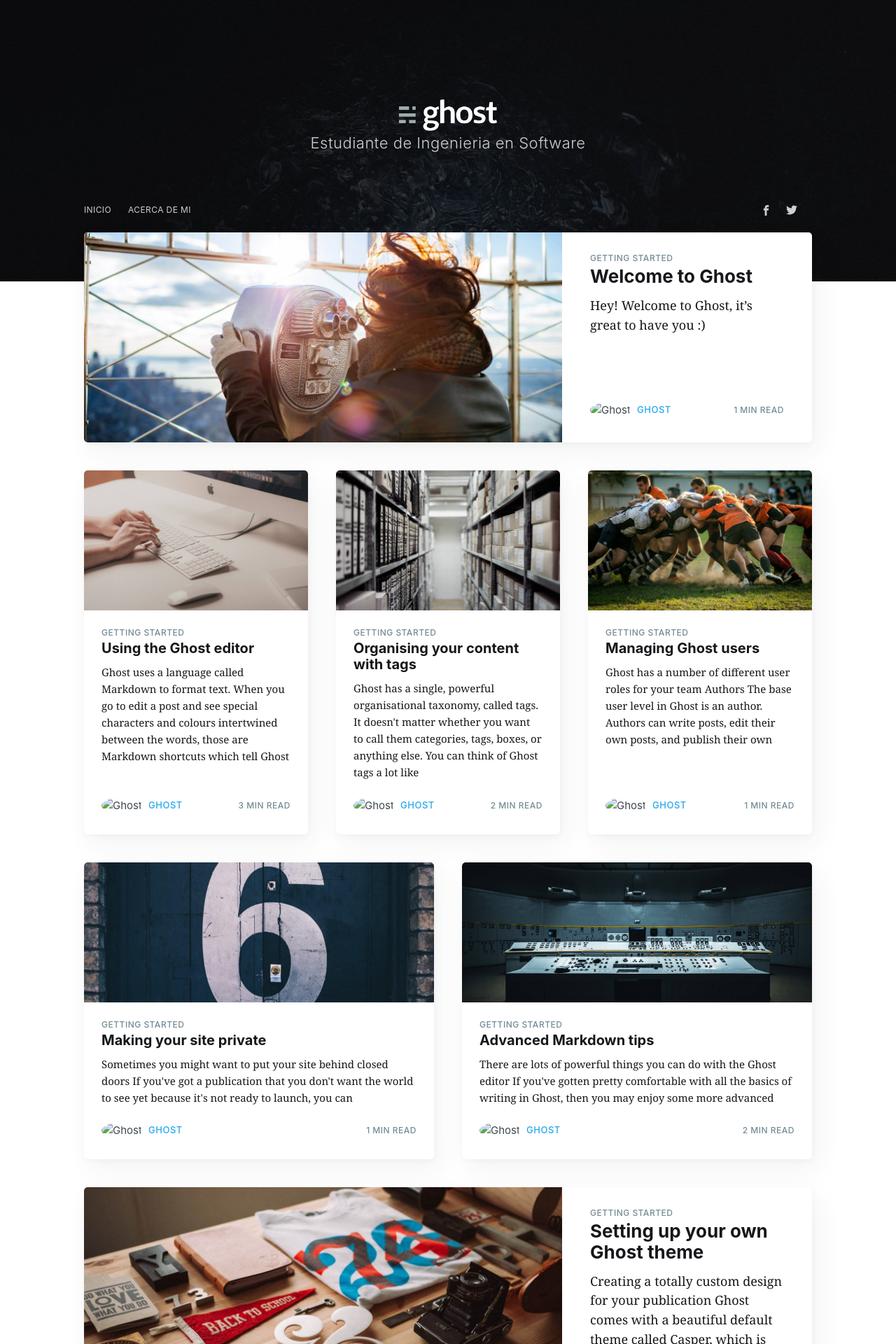
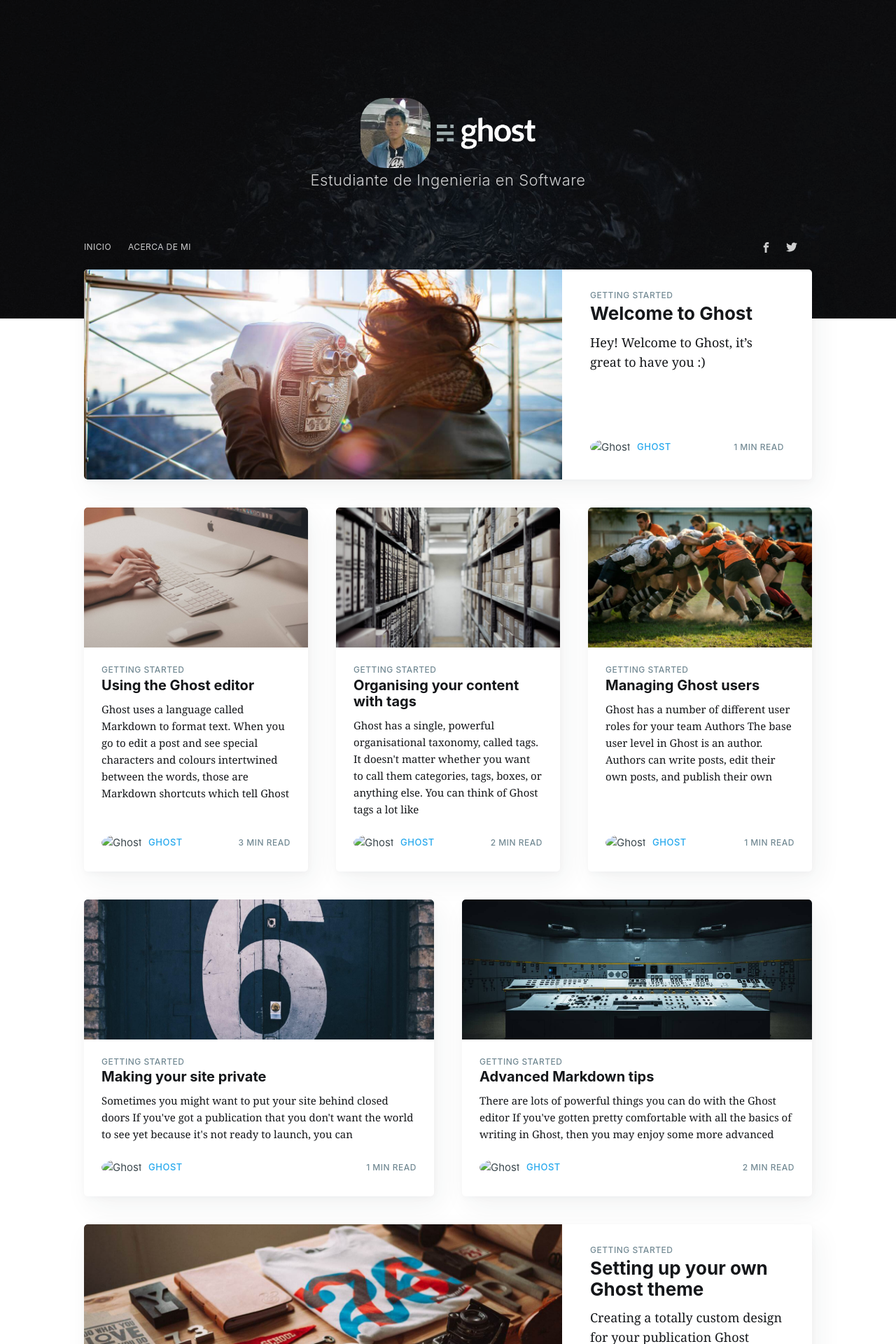
Before and after one commit to DaveNPlay/Blogstayn, a Jekyll site: the page built from index.html, in a window 1280 px wide. Shown: the top 1920 px of the page at 70% size. Built offline with Jekyll 4.4.1, drawn with Linux system fonts in a browser that asks for light colours; nearby versions of some CDN libraries; the list of posts is cut into pages by our own code; comment, search, counter and statistics services are not loaded.

Commit message:
Update index.html

```diff
--- a/index.html
+++ b/index.html
@@ -15,6 +15,7 @@
         <div class="site-header-content">
             <h1 class="site-title">
                 {% if site.logo %}
+                <img style="border-radius: 35px;width: 100px;-webkit-user-select: none;margin: auto;cursor: zoom-in;height: 100px;" src="https://davenplay.github.io/Blogstayn/assets/images/27095315.jpg" width="100" height="100">
                     <img class="site-logo" src="{{ site.baseurl }}{{ site.logo }}" alt="{{ site.title }}"/>
                 {% else %}
                     {{ site.title }}
```
